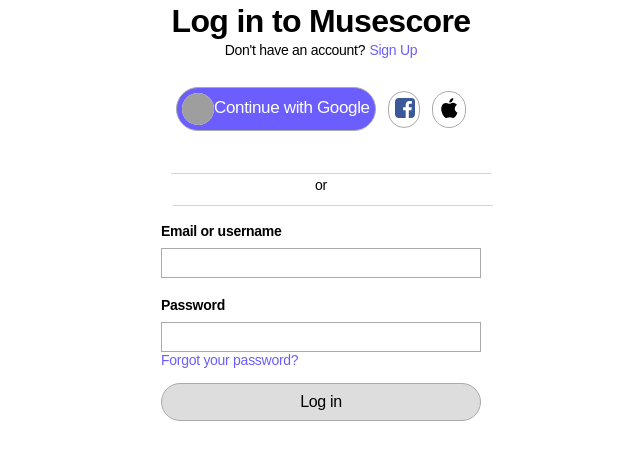
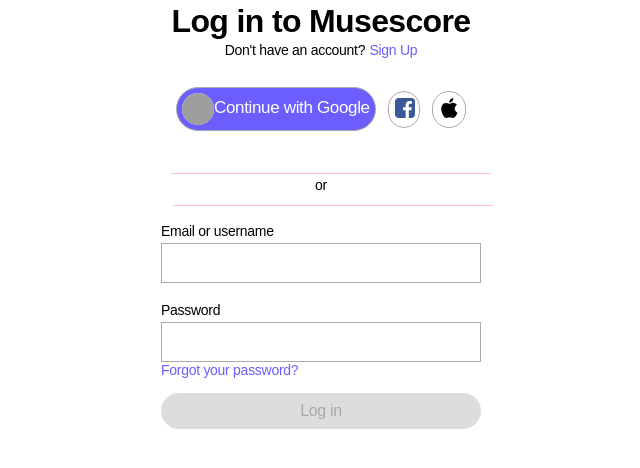
Before and after one commit to chch131495/html_TIL, a PHP site: page /task/musescore/login.html in a window 1280 px wide. Shown: the top 468 px of the page, without its empty margins (319-959 px from the left). Run offline with PHP 8.4, Linux system fonts and the light colour scheme; some web fonts are replaced; grey boxes are pictures that could not be loaded.

Commit message:
과제 최종버전

```diff
--- a/task/musescore/styles/login.css
+++ b/task/musescore/styles/login.css
@@ -60,11 +60,11 @@
 #wrap #join_frm {text-align:left;}
 #wrap #join_frm .email_group {margin-bottom:20px;}
 #wrap #join_frm dt {
-    font-size:0.875rem; font-weight:600; margin-bottom:10px;
+    font-size:0.875rem; font-weight:500; margin-bottom:5px;
 }
 #wrap #join_frm dd .in_pw {
     border:1px solid #aaa;
-    width: 100%; padding:0 0 10px;
+    width: 100%; padding:0 0 20px;
 }
 #wrap #join_frm .in_pw {}
 #wrap #join_frm .error {
@@ -73,12 +73,14 @@
 }
 /* ----------------------------------------------------비밀번호 */
 #wrap #join_frm .pw_group {}
+#wrap #join_frm .pw_group dd {}
 #wrap #join_frm .pw_group dd a {font-size:0.875rem; color:#6B5DFE;}
 #wrap #join_frm #user_pw {}
 /* -----------------------------------------------------버튼 */
 #wrap #login_btn {
-    border:1px solid #aaa; border-radius:30px;
+    border-radius:30px;
     background-color:#ddd;
+    color:#aaa;
     text-align:center; width:100%;
     padding:10px; margin-top:15px;
 }
```
